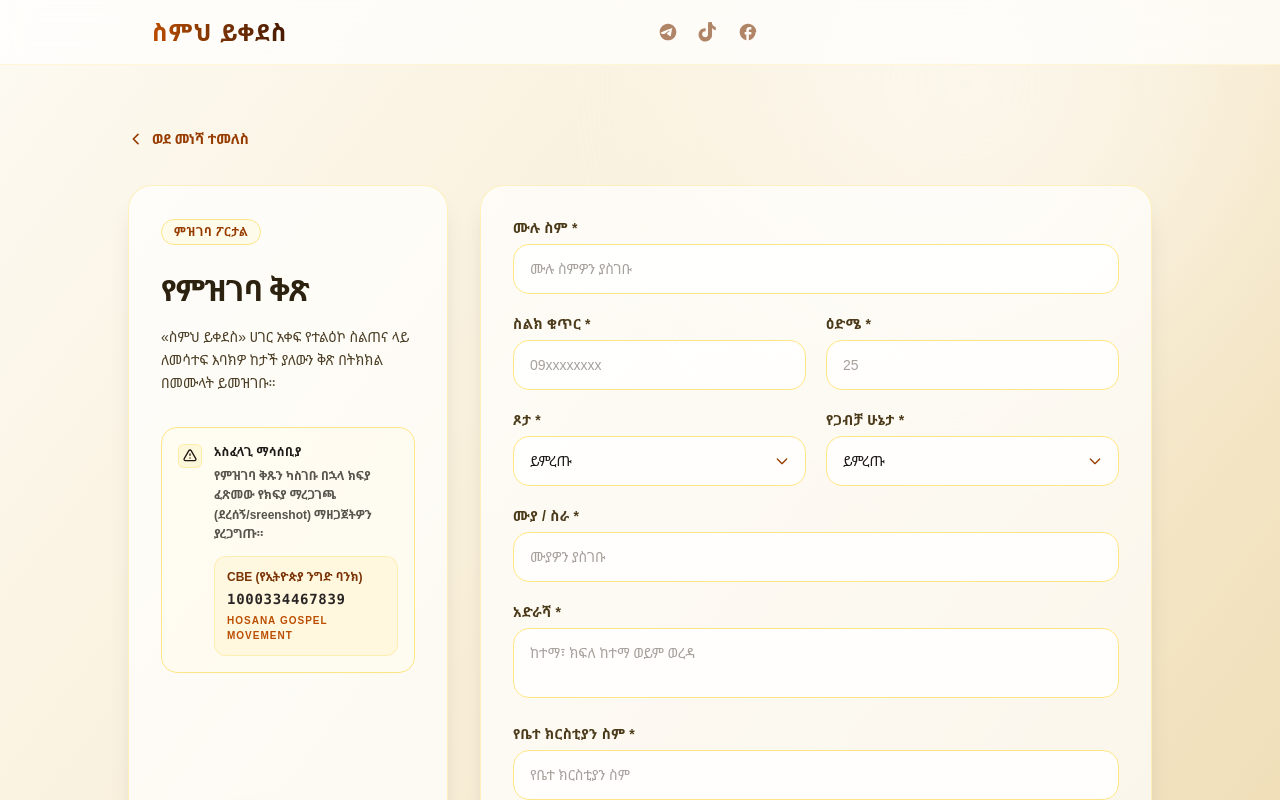
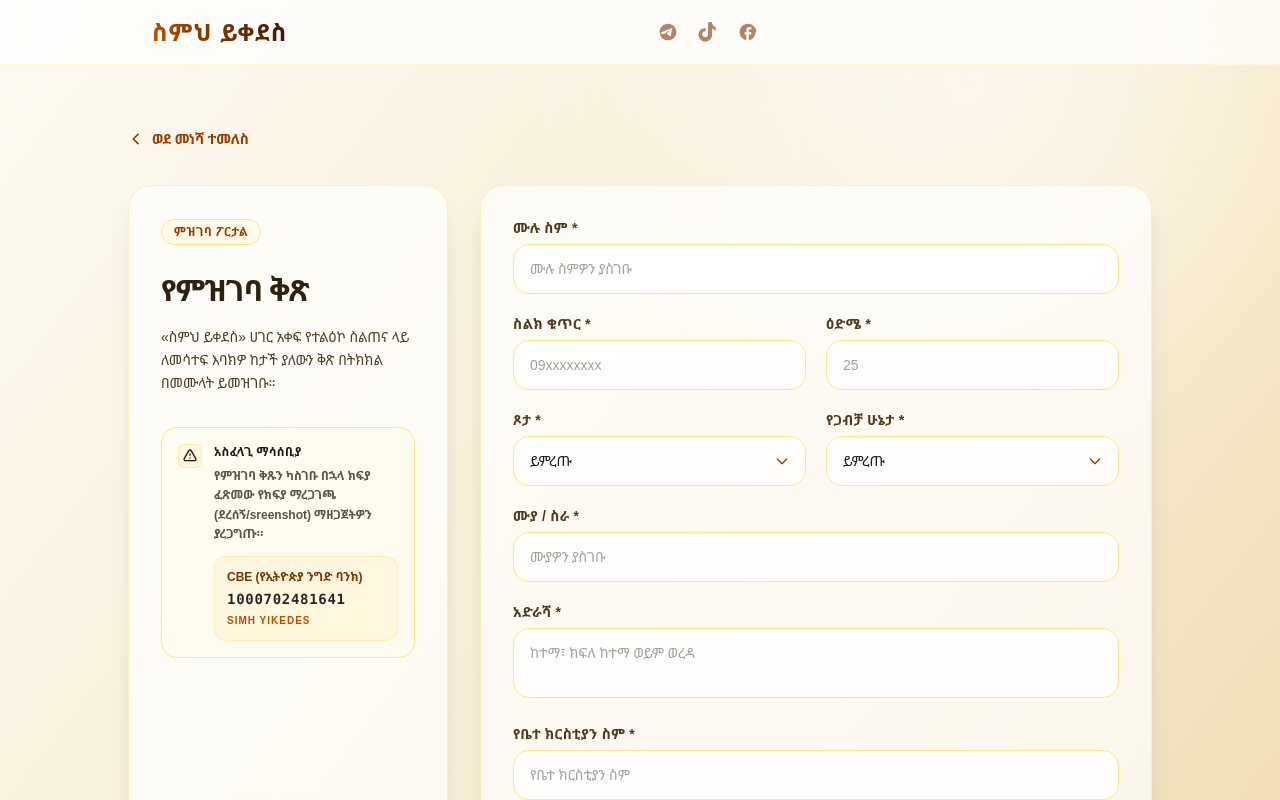
Before and after one commit to bego-net/National-Mission-Training, a Next.js app: page /register in a window 1280 px wide. Shown: the top 800 px of the page. Built offline with nearby package versions, Linux system fonts and the light colour scheme.

Commit message:
fix text edit

```diff
--- a/src/app/page.tsx
+++ b/src/app/page.tsx
@@ -262,7 +262,7 @@ export default function Home() {
                     <div className="min-w-0">
                       <h4 className="text-[13px] font-bold text-[#2d220f] leading-tight">ሙያን ለወንጌል ተልዕኮ</h4>
                       <p className="text-[11px] font-semibold text-amber-700 mt-0.5">በዶ/ር አብርሃም ተ/ማርያም</p>
-                      <p className="text-[8px] text-stone-400 uppercase tracking-[0.12em] font-bold mt-0.5">Profession for Gospel Mission</p>
+                      <p className="text-[8px] text-stone-400 uppercase tracking-[0.12em] font-bold mt-0.5">profession as mission</p>
                     </div>
                   </div>
 
--- a/src/app/register/page.tsx
+++ b/src/app/register/page.tsx
@@ -63,8 +63,8 @@ export default function RegisterPage() {
                         </p>
                         <div className="mt-3 p-3 bg-amber-100/40 rounded-xl border border-amber-200/50">
                           <p className="text-xs font-bold text-amber-900 mb-1">CBE (የኢትዮጵያ ንግድ ባንክ)</p>
-                          <p className="text-sm font-mono font-bold text-stone-800 tracking-wider">1000334467839</p>
-                          <p className="text-[10px] font-bold text-amber-700 uppercase tracking-widest mt-1">Hosana Gospel Movement</p>
+                          <p className="text-sm font-mono font-bold text-stone-800 tracking-wider">1000702481641</p>
+                          <p className="text-[10px] font-bold text-amber-700 uppercase tracking-widest mt-1">Simh Yikedes</p>
                         </div>
                       </div>
                     </div>
```
